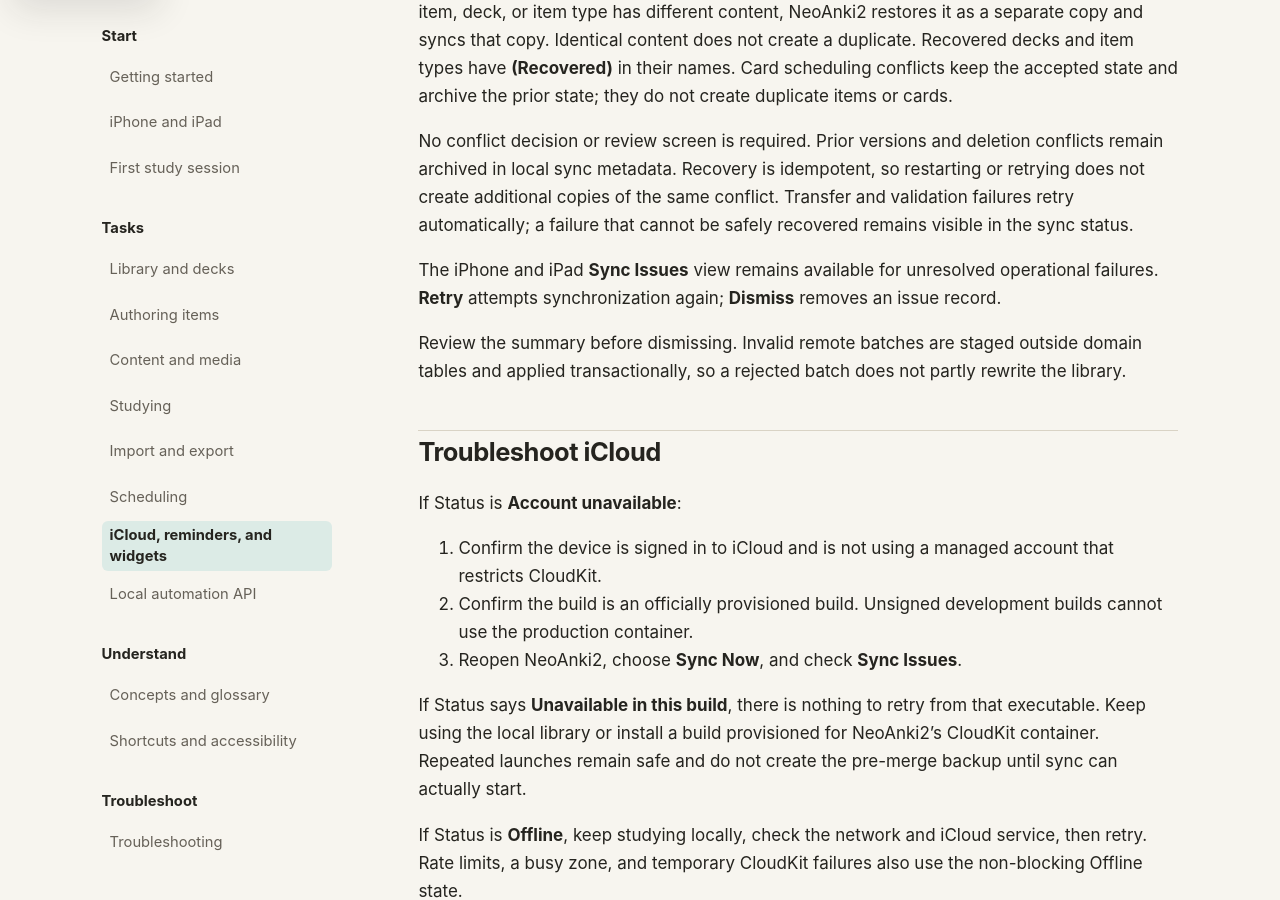
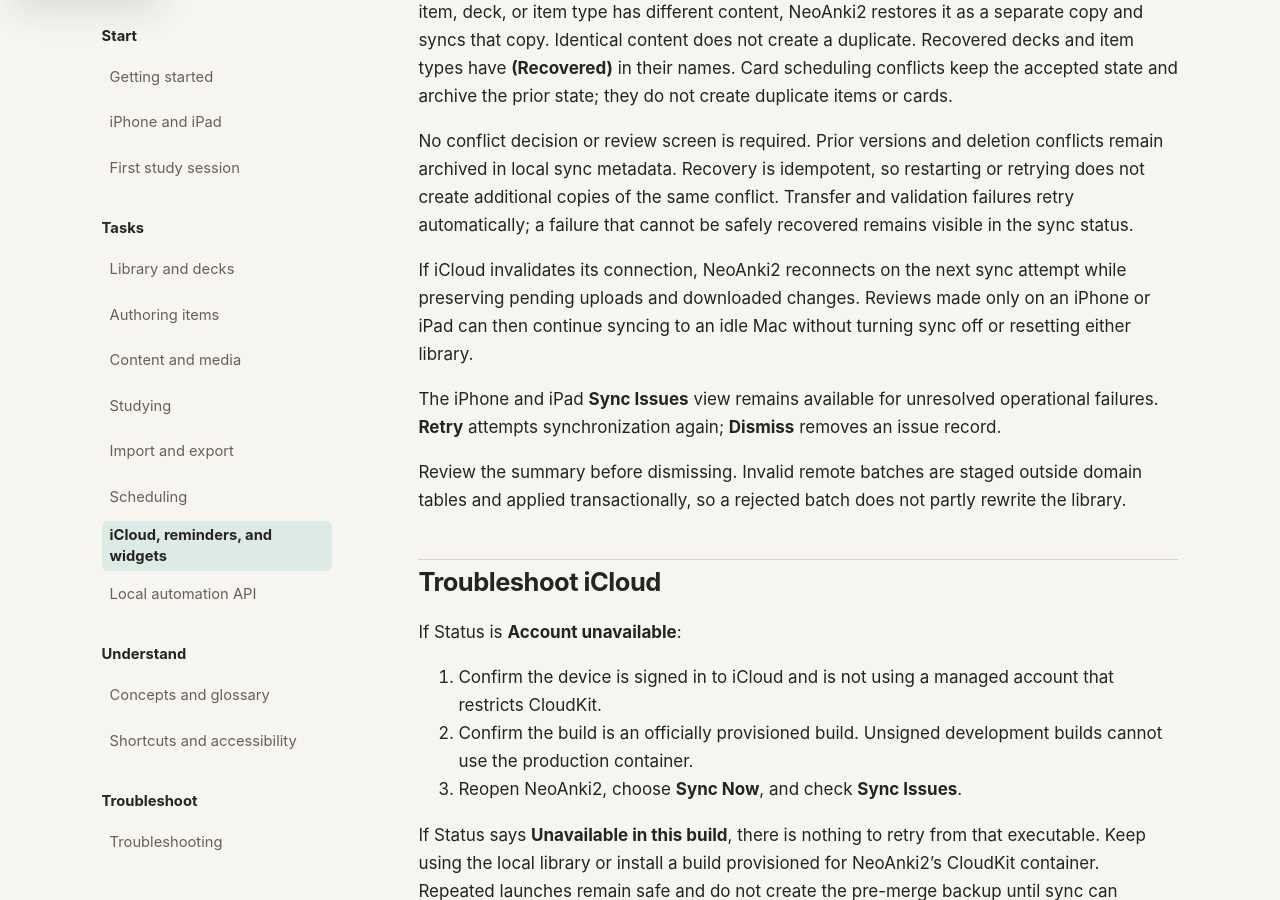
Before and after one commit to neoanki2/neoanki2, a Jekyll site: the page built from docs/user/sync-reminders-widgets.md, in a window 1280 px wide and 900 px high, scrolled down 4033 px. Built offline with Jekyll 4.4.1, drawn with Linux system fonts in a browser that asks for light colours.

Commit message:
Document automatic recovery of iCloud client connections

```diff
--- a/docs/user/sync-reminders-widgets.md
+++ b/docs/user/sync-reminders-widgets.md
@@ -171,6 +171,11 @@
 Transfer and validation failures retry automatically; a failure that cannot be
 safely recovered remains visible in the sync status.
 
+If iCloud invalidates its connection, NeoAnki2 reconnects on the next sync
+attempt while preserving pending uploads and downloaded changes. Reviews made
+only on an iPhone or iPad can then continue syncing to an idle Mac without
+turning sync off or resetting either library.
+
 The iPhone and iPad **Sync Issues** view remains available for unresolved
 operational failures. **Retry** attempts synchronization again; **Dismiss**
 removes an issue record.
```
